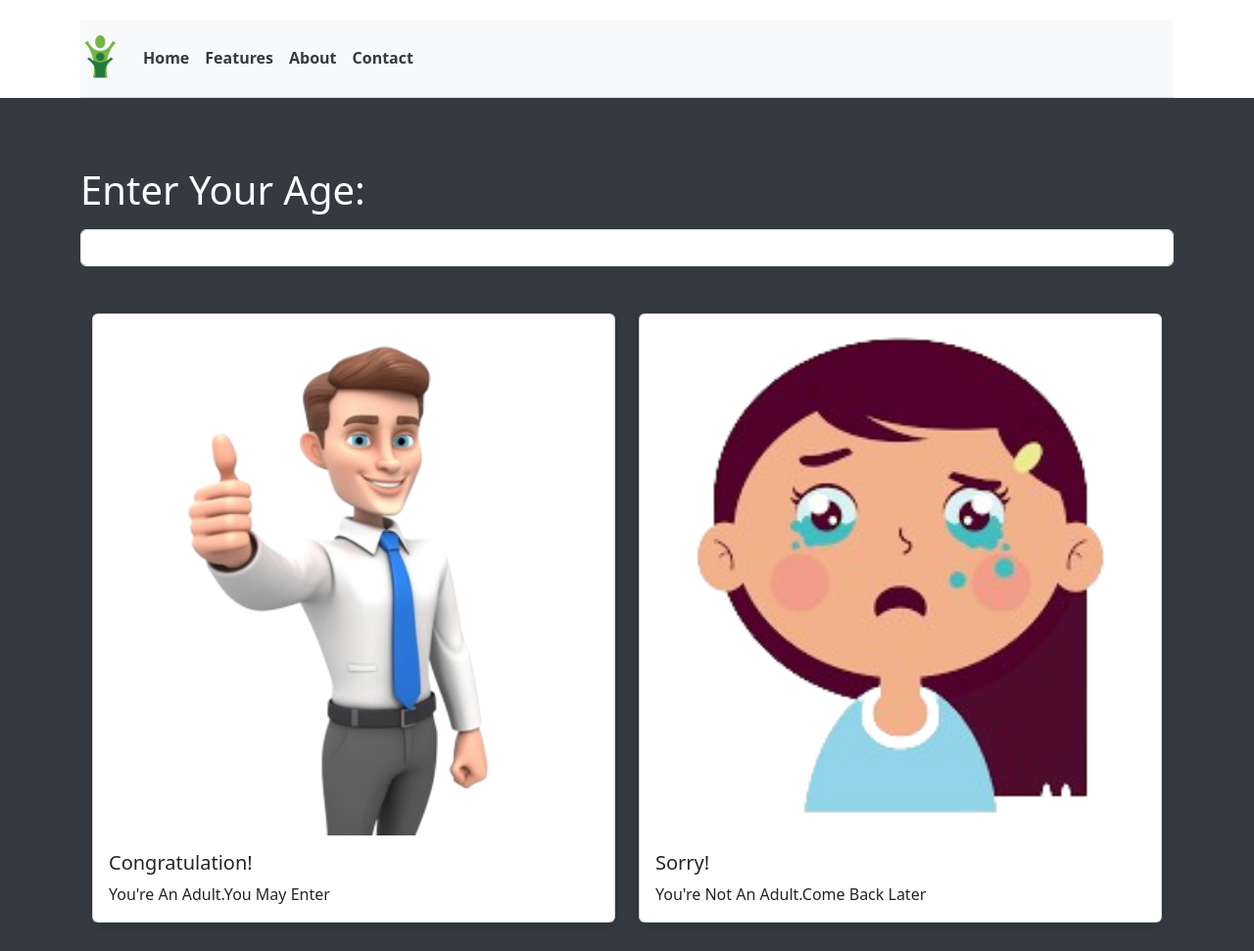
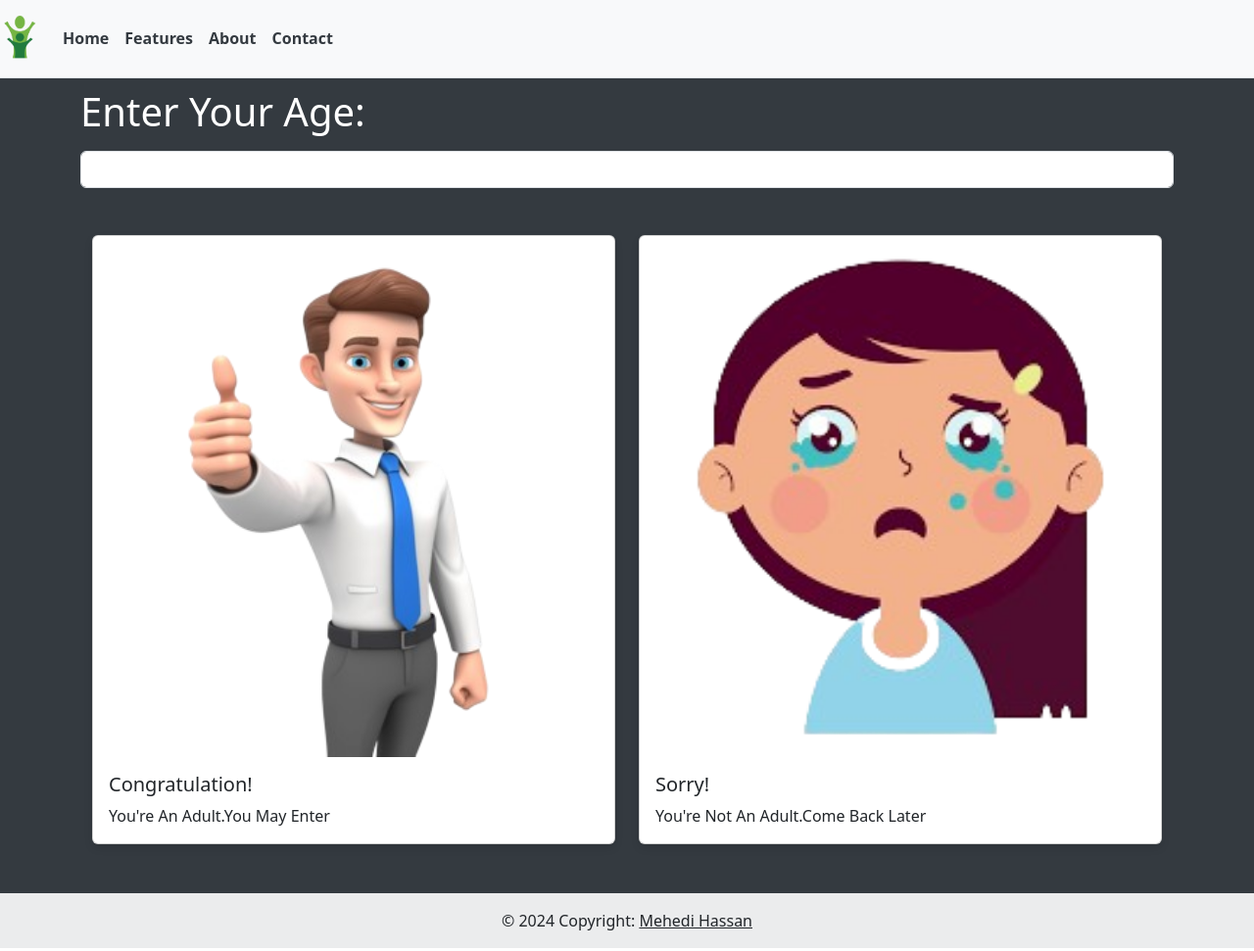
Before and after one commit to Imran1128/AdultOrNot, a plain HTML site: page index.html in a window 1280 px wide. Shown: the top 971 px of the page at 98% size. Drawn offline with nearby package versions, Linux system fonts and the light colour scheme.

Commit message:
Update index.html

```diff
--- a/index.html
+++ b/index.html
@@ -10,7 +10,7 @@
 <body>
     <div>
         <div class="container">
-            <nav class="navbar navbar-expand-lg navbar-light bg-light">
+            <nav class="navbar fixed-top navbar-expand-lg navbar-light bg-light">
                 <a class="navbar-brand" href="#"><img style="width: 40px;" src="images/adult-and-child-vector-120683-removebg-preview.png" alt=""></a>
                 <button class="navbar-toggler" type="button" data-bs-toggle="collapse" data-bs-target="#navbarNav" aria-controls="navbarNav" aria-expanded="false" aria-label="Toggle navigation">
                   <span class="navbar-toggler-icon"></span>
```
